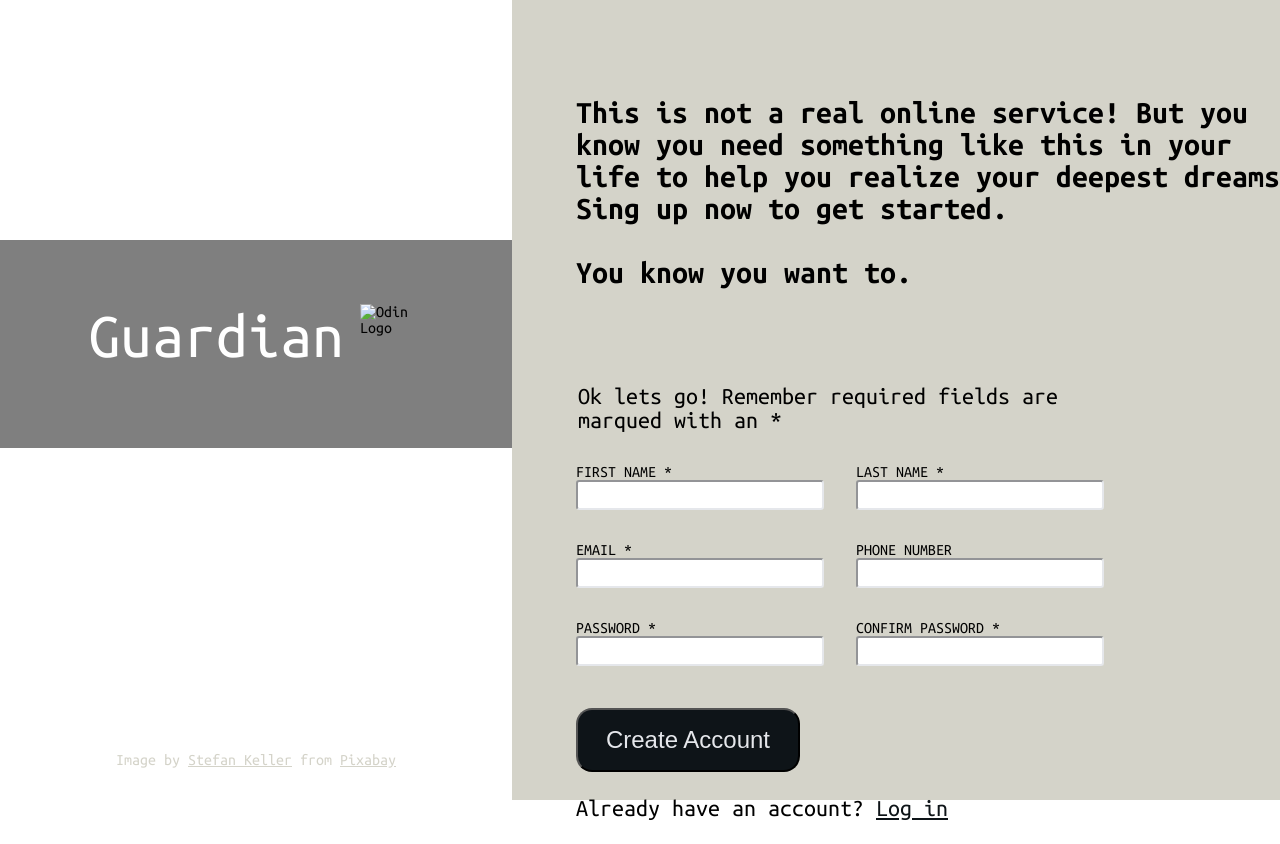
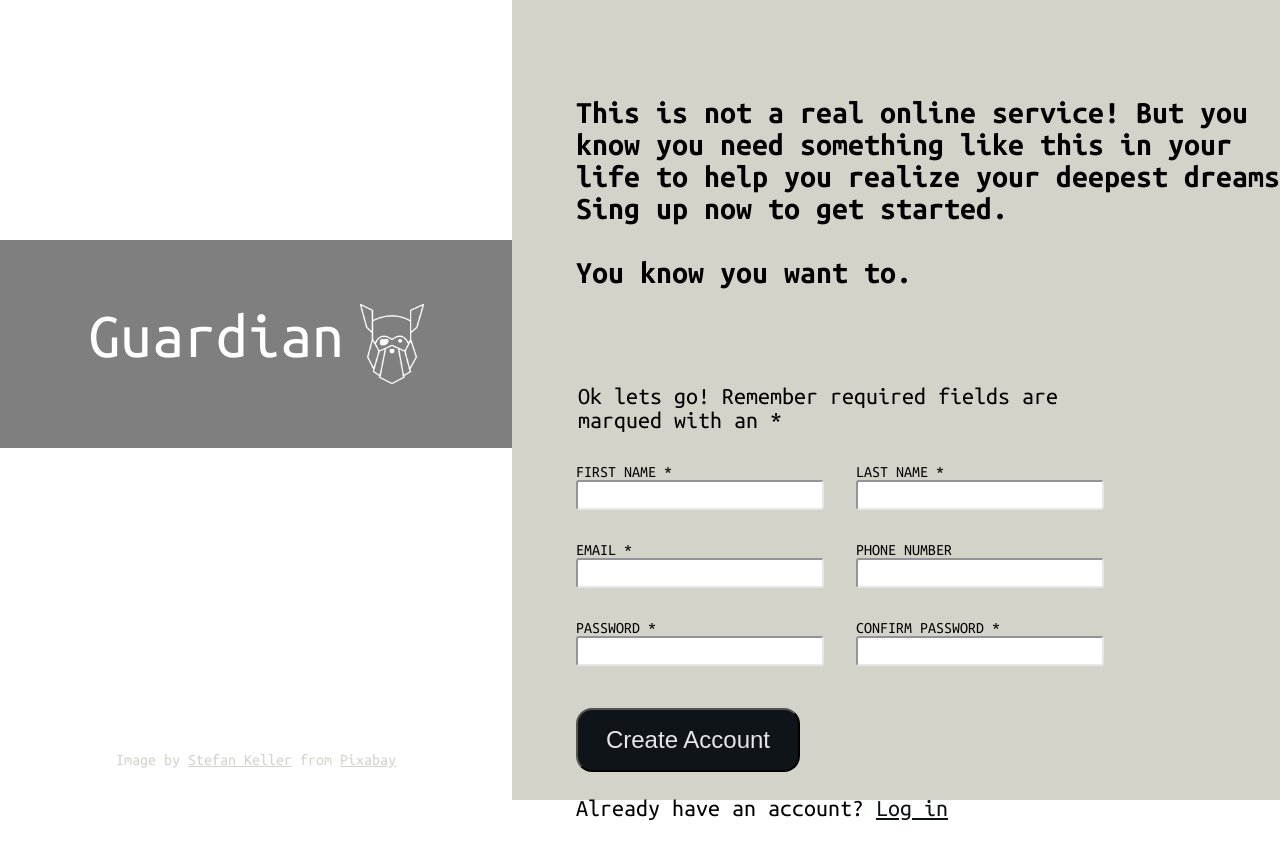
Before and after one commit to Tyxsdev/Sign-Up-Form, a plain HTML site: page index.html in a window 1280 px wide. Shown: the top 844 px of the page. Drawn offline with Linux system fonts and the light colour scheme; the site is published under a folder, as on GitHub Pages, so addresses that start at the root find nothing.

Commit message:
Correct image path

```diff
--- a/index.html
+++ b/index.html
@@ -15,7 +15,7 @@
         <div class="logo-container">
             <div class="logo">
                 <p class="logo-name">Guardian</p>
-                <img src="/images/odin-lined.png" alt="Odin Logo" id="logo-image">
+                <img src="./images/odin-lined.png" alt="Odin Logo" id="logo-image">
             </div>
             <p class="credit">Image by <a href="https://pixabay.com/users/kellepics-4893063/?utm_source=link-attribution&amp;utm_medium=referral&amp;utm_campaign=image&amp;utm_content=3313964">Stefan Keller</a> from <a href="https://pixabay.com//?utm_source=link-attribution&amp;utm_medium=referral&amp;utm_campaign=image&amp;utm_content=3313964">Pixabay</a></p>
         </div>
```
